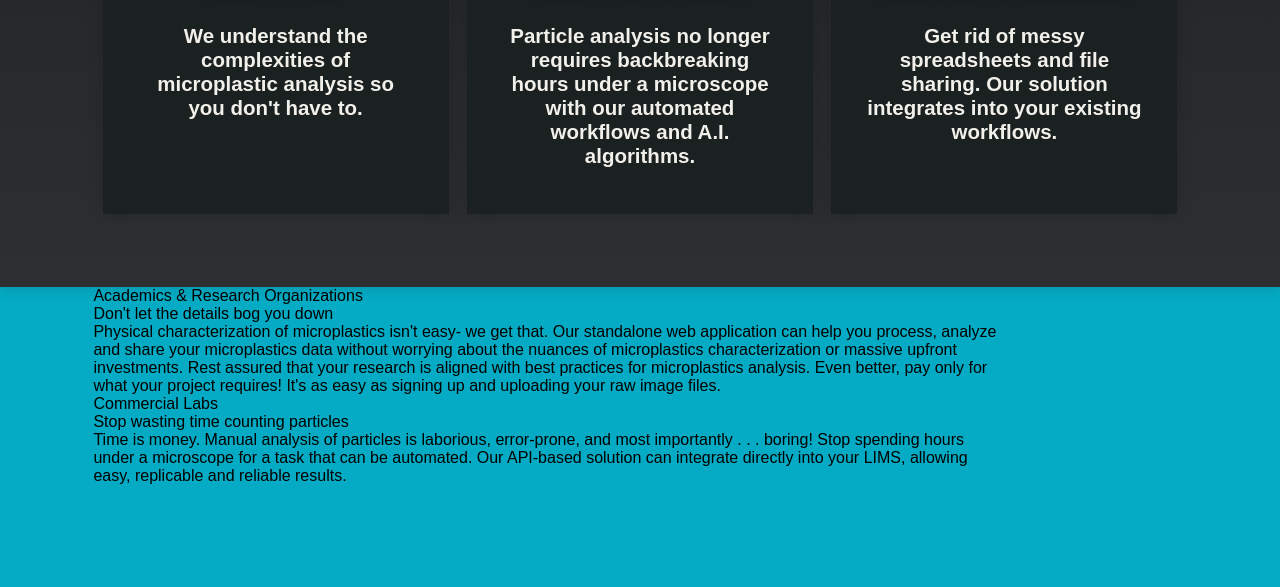
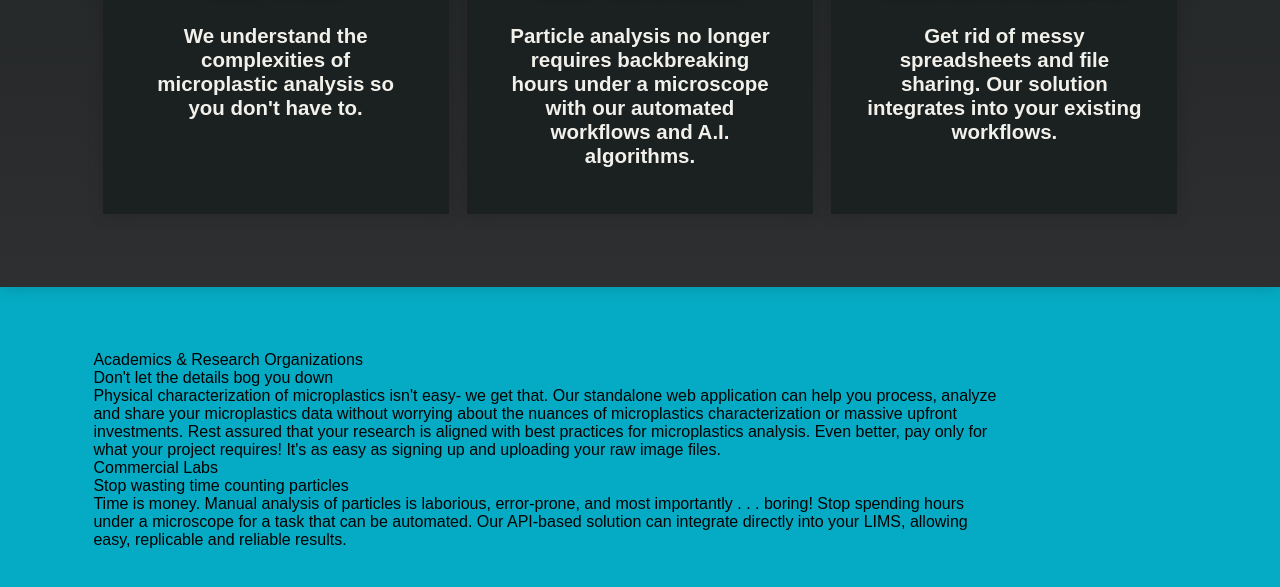
Before and after one commit to AbbaTek-Group/mp-connect, a React (Create React App) app in the folder mp-connect/: page / in a window 1280 px wide. Shown: the part 1414-2001 px from the top of the page. Built offline with nearby package versions, Linux system fonts and the light colour scheme; a web font is replaced by a local one.

Commit message:
ThirdDiv Container SX

```diff
--- a/mp-connect/src/components/landing/content/ThirdDivContent.tsx
+++ b/mp-connect/src/components/landing/content/ThirdDivContent.tsx
@@ -1,21 +1,12 @@
 import { Box, Button } from "@mui/material";
 import { TextCard } from "./TextCard";
 // import micro from "./img/micro.png";
-// import { inline } from "../../../styles";
+import { inline } from "../../../styles";
 
 export const ThirdDivContent = () => {
   return (
-    <Box
-      sx={{
-        display: "flex",
-        flexDirection: "column",
-        justifyContent: "space-between",
-        height: "100%",
-        ml: "7.3vw",
-        mr: "7.3vw",
-      }}
-    >
-      <Box>
+    <Box sx={inline.thirdDivSx.container}>
+      <Box sx={inline.thirdDivSx.container.textCardContainer}>
         <TextCard id={"academics"} />
         <TextCard id={"labs"} />
       </Box>
--- a/mp-connect/src/styles/inline.ts
+++ b/mp-connect/src/styles/inline.ts
@@ -273,6 +273,17 @@ export const thirdDivSx = {
   width: "100vw",
   height: "100vw",
   zIndex: "3",
+  container: {
+    display: "flex",
+    flexDirection: "column",
+    justifyContent: "space-between",
+    height: "100%",
+    ml: "7.3vw",
+    mr: "7.3vw",
+    textCardContainer: {
+      mt: "5vw",
+    },
+  },
 };
 
 export const bottomDivSx = {
```
